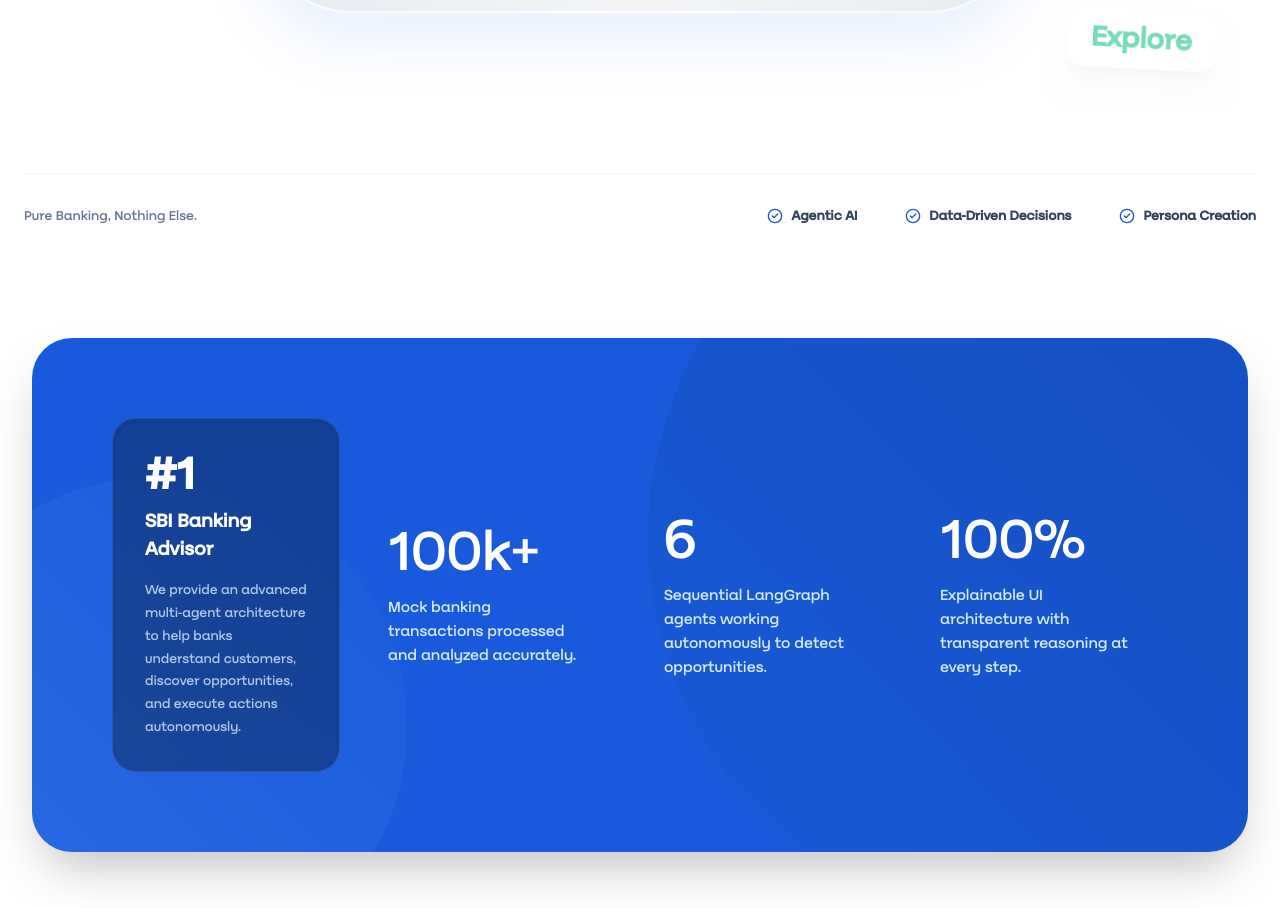
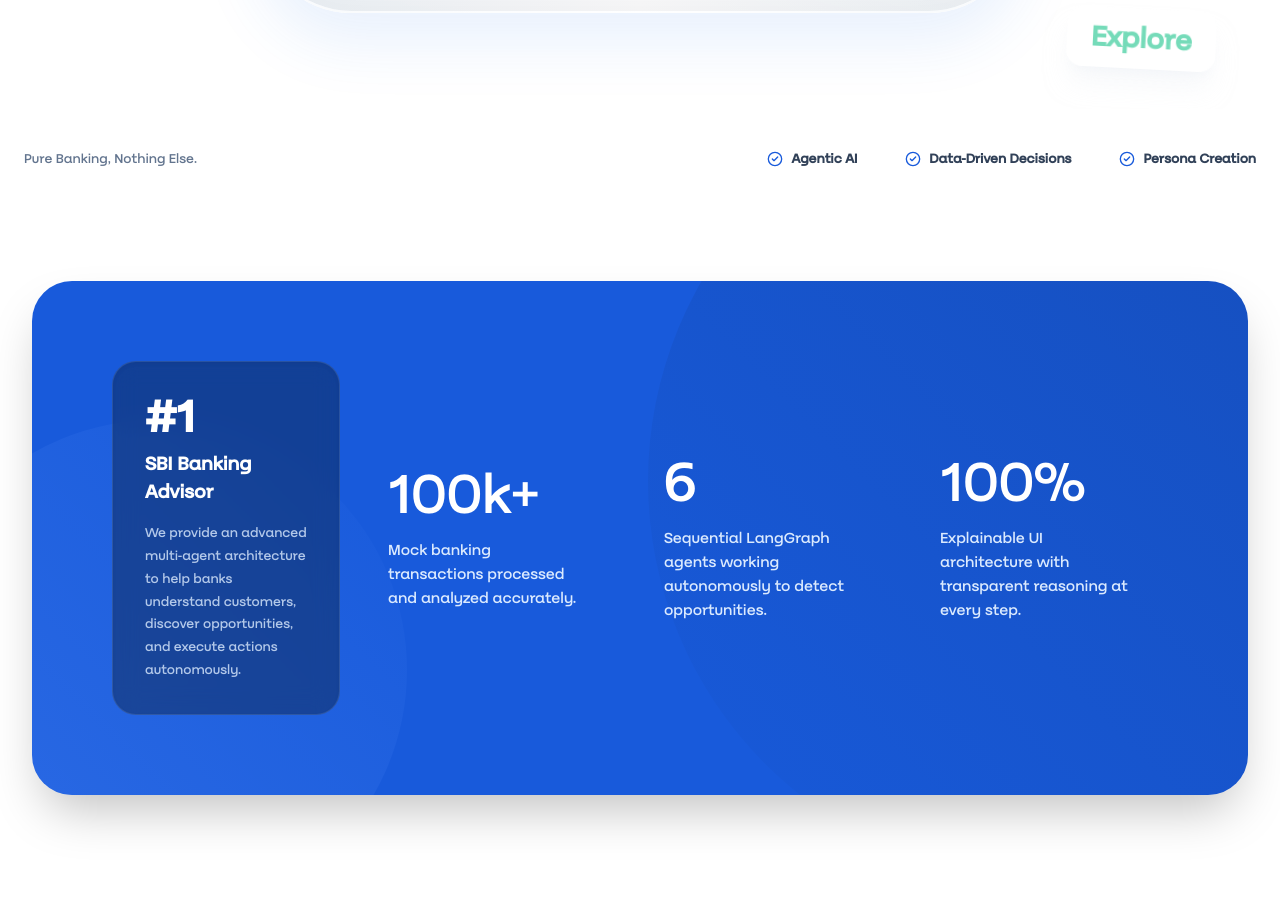
Before and after one commit to aaravgupta0202/engageAI, a React (Vite) app in the folder frontend/: page / in a window 1280 px wide. Shown: the part 1260-2168 px from the top of the page. Built offline with nearby package versions, Linux system fonts and the light colour scheme.

Commit message:
Remove top border and reduce padding on Logos Bar

```diff
--- a/frontend/src/pages/Landing.tsx
+++ b/frontend/src/pages/Landing.tsx
@@ -108,7 +108,7 @@
         </div>
 
         {/* Logos Bar */}
-        <div className="mt-12 md:mt-16 flex flex-col md:flex-row items-center justify-between border-t border-slate-100 pt-8 gap-6">
+        <div className="mt-4 md:mt-6 flex flex-col md:flex-row items-center justify-between pt-4 gap-6">
           <div className="text-sm font-medium text-slate-500">Pure Banking, Nothing Else.</div>
           <div className="flex space-x-6 md:space-x-12 text-sm font-semibold text-slate-700">
             <div className="flex items-center"><CheckCircle2 size={16} className="text-sbi-blue mr-2" /> Agentic AI</div>
```
